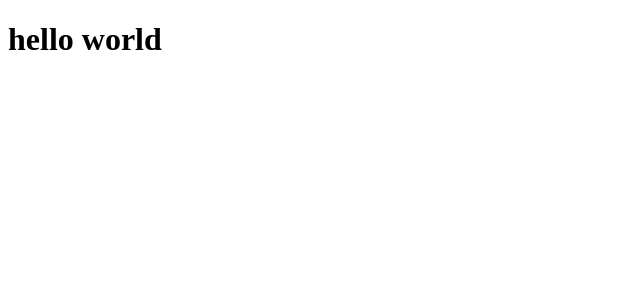
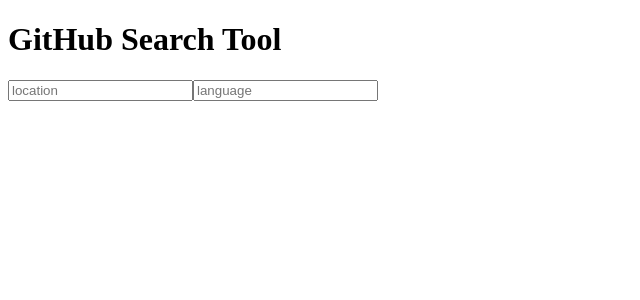
Before and after one commit to BrunoTorresF/GitHub-search-tool, a React app: page / in a window 1280 px wide. Shown: the top 300 px of the page, without its empty margins (0-640 px from the left). Built offline with nearby package versions, Linux system fonts and the light colour scheme; the HTML template or start-up script is replaced by a standard one.

Commit message:
input fields for language and location

```diff
--- a/client/src/components/UserSearch.jsx
+++ b/client/src/components/UserSearch.jsx
@@ -8,9 +8,6 @@
       language : ''
     }
 
-
-    this.updateLocation = this.updateLocation.bind(this);
-    this.updateLanguage = this.UpdateLocation.bind(this);
 
 
   }
@@ -29,5 +26,14 @@
     })
   }
 
+render(){
+  return(
+    <div>
+    <input type="text" name="location" placeHolder='location'/>
+    <input type="text" name="language" placeHolder='language'/>
+    </div>
+  );
+}
+}
 
-}
+export default UserSearch;
--- a/client/src/index.jsx
+++ b/client/src/index.jsx
@@ -1,10 +1,18 @@
 import React from 'react';
 import ReactDOM from 'react-dom';
-
+import UserSearch from './components/UserSearch.jsx'
 class App extends React.Component {
   render(){
     return (
-      <h1>hello world</h1>
+      <div>
+      <h1>GitHub Search Tool</h1>
+      <div>
+      <UserSearch/>
+      </div>
+      </div>
+
+
+
     )
   }
 }
--- a/package.json
+++ b/package.json
@@ -7,6 +7,7 @@
     "express": "^4.16.3",
     "jquery": "^3.3.1",
     "react": "^16.4.1",
+    "react-bootstrap": "^0.32.1",
     "react-dom": "^16.4.1",
     "react-router": "^4.3.1",
     "webpack-cli": "^3.0.8"
```
Also changed, not shown: 1 other file (tests, documents, lock files or other folders).
